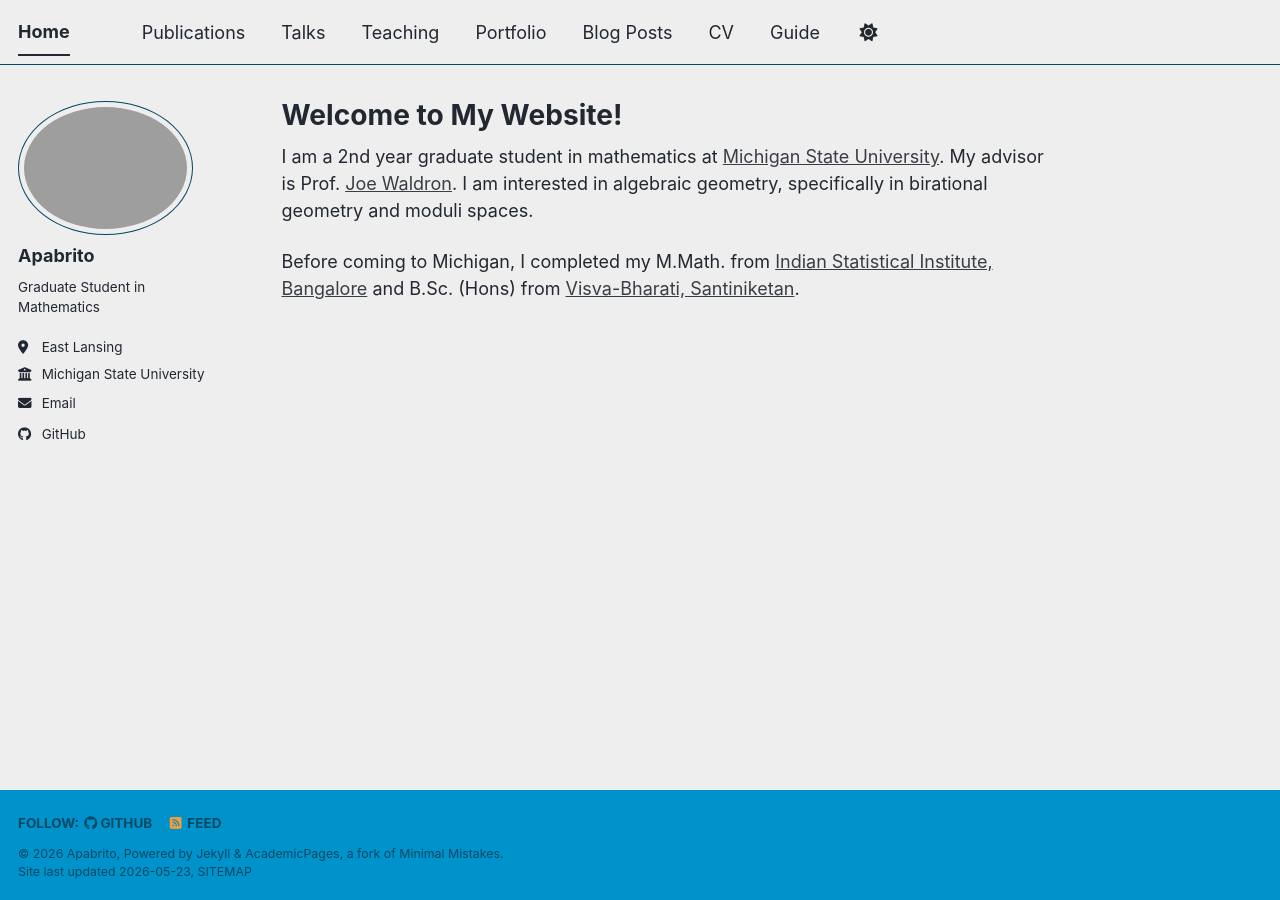
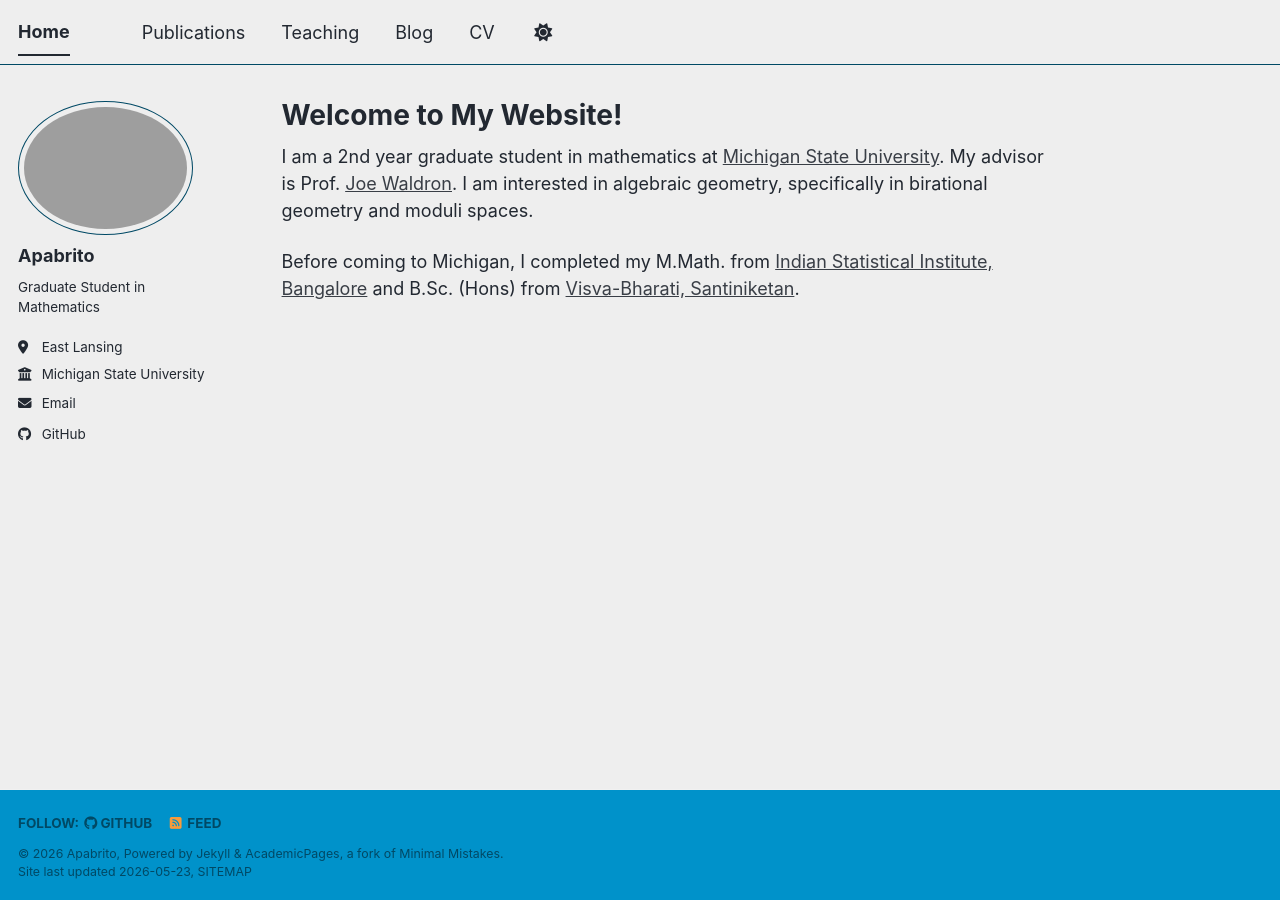
Before and after one commit to apabrito1/apabrito1.github.io, a Jekyll site: the page built from _pages/about.md, in a window 1280 px wide. Built offline with Jekyll 4.4.1, drawn with Linux system fonts in a browser that asks for light colours; a script bundle is joined from its source files by our own code; library files that are not in the unit come from our copies; part of the change alters nothing that is shown.

Commit message:
Update navigation.yml

```diff
--- a/_data/navigation.yml
+++ b/_data/navigation.yml
@@ -11,16 +11,16 @@ main:
   - title: "Publications"
     url: /publications/
 
-  - title: "Talks"
-    url: /talks/
+  #- title: "Talks"
+   # url: /talks/
 
   - title: "Teaching"
     url: /teaching/
 
-  - title: "Portfolio"
-    url: /portfolio/
+  #- title: "Portfolio"
+  #  url: /portfolio/
 
-  - title: "Blog Posts"
+  - title: "Blog"
     url: /year-archive/
 
   - title: "CV"
@@ -29,5 +29,5 @@ main:
   # - title: "CV"
   #   url: /cv-json/
 
-  - title: "Guide"
-    url: /markdown/
+ # - title: "Guide"
+  #  url: /markdown/
```
